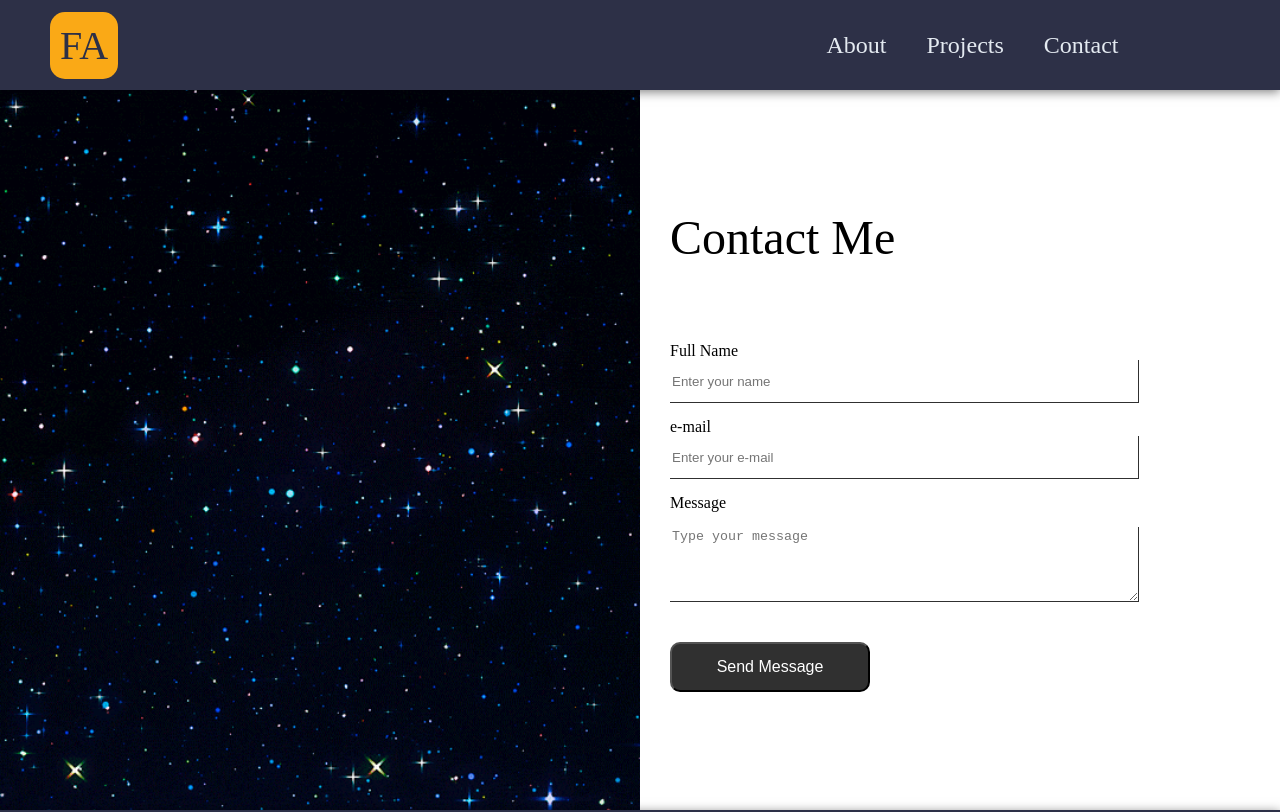
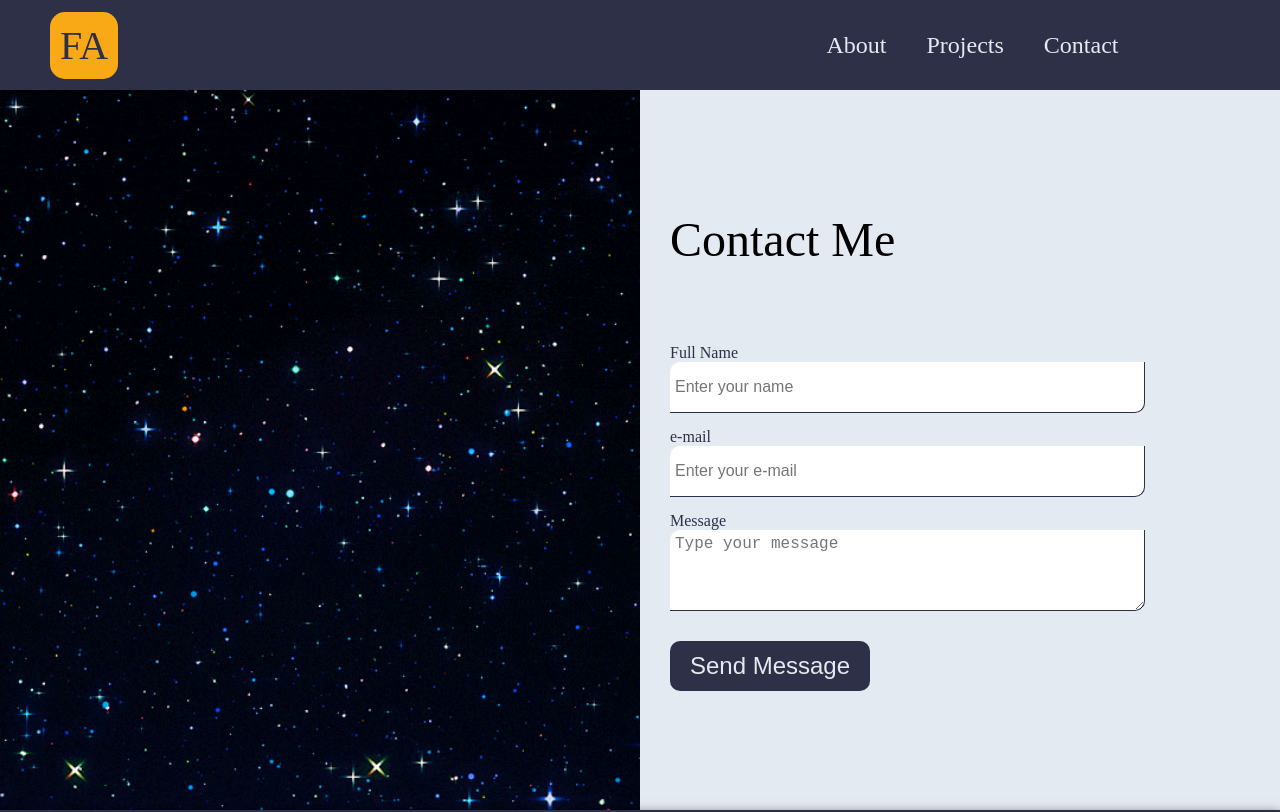
Before and after one commit to akramov-farhod/react-portfolio, a React (Create React App) app: page /contact in a window 1280 px wide. Shown: the top 812 px of the page. Built offline with nearby package versions, Linux system fonts and the light colour scheme; a web font is replaced by a local one.

Commit message:
color palette integration complete

```diff
--- a/src/App.css
+++ b/src/App.css
@@ -1,4 +1,13 @@
 @import url("https://fonts.googleapis.com/css2?family=Roboto:ital,wght@0,300;0,400;0,500;0,700;1,300;1,400;1,500;1,700&family=Tilt+Neon&display=swap");
+
+:root {
+  --darkBlue: #2d3047;
+  --lightBlue: #96adc8;
+  --myWhite: #e4eaf1;
+  --myWhite50: #e4eaf180; /* transparency 50% */
+  --myYellow: #faa916;
+  --darkYellow: #b47604;
+}
 
 .App {
   font-size: 62.5%;
--- a/src/pages/Contact.js
+++ b/src/pages/Contact.js
@@ -25,9 +25,9 @@ function Contact() {
             name="message"
             required
           ></textarea>
-          <button id="submitButton">
-            <Link to="/Page404">Send Message</Link>
-          </button>
+          <Link id="linkId" to="/Page404">
+            <button id="submitButton">Send Message</button>
+          </Link>
         </form>
       </div>
     </div>
--- a/src/styles/About.css
+++ b/src/styles/About.css
@@ -1,4 +1,5 @@
 .about {
+  background-color: var(--myWhite);
   width: 100%;
   display: flex;
   flex-direction: row;
@@ -18,10 +19,10 @@
 .about .leftSide #codeSection {
   display: flex;
   margin-left: 5px;
-  background-color: #303030;
+  background-color: var(--darkBlue);
   margin-top: 10px;
   margin-bottom: 10px;
-  border-top: 10px dashed white;
+  border-top: 10px dashed var(--myWhite);
   border-bottom-left-radius: 15px;
   border-bottom-right-radius: 15px;
   overflow-y: scroll;
@@ -36,6 +37,7 @@
 }
 
 .about .rightSide h1 {
+  color: var(--darkBlue);
   align-self: center;
   font-size: 3rem;
 }
@@ -49,6 +51,7 @@
   box-shadow: 0px 3px 15px rgba(0, 0, 0, 0.5);
 }
 .about .rightSide p {
+  color: var(--darkBlue);
   font-size: 1.7rem;
   margin-left: 15px;
   margin-right: 15px;
--- a/src/styles/Contact.css
+++ b/src/styles/Contact.css
@@ -1,4 +1,5 @@
 .contact {
+  background-color: var(--myWhite);
   width: 100%;
   height: 90vh;
   display: flex;
@@ -6,7 +7,7 @@
 
 .contact a {
   text-decoration: none;
-  color: white;
+  color: var(--myWhite);
 }
 
 .contact .leftSide {
@@ -40,22 +41,27 @@ form {
 }
 
 form input {
+  font-size: 1rem;
+  padding: 5px;
   height: 40px;
   width: 80%;
+  border-top-left-radius: 10px;
+  border-bottom-right-radius: 10px;
   border: none;
-  border-right: 1px solid #303030;
-  border-bottom: 1px solid #303030;
-  color: black;
+  border-right: 1px solid var(--darkBlue);
+  border-bottom: 1px solid var(--darkBlue);
 }
 
 form textarea {
-  margin-top: 15px;
+  font-size: 1rem;
+  padding: 5px;
   height: 70px;
   width: 80%;
+  border-top-left-radius: 10px;
+  border-bottom-right-radius: 10px;
   border: none;
-  border-right: 1px solid #303030;
-  border-bottom: 1px solid #303030;
-  color: black;
+  border-right: 1px solid var(--darkBlue);
+  border-bottom: 1px solid var(--darkBlue);
 }
 
 form input:focus,
@@ -66,21 +72,29 @@ textarea:focus {
 form label {
   font-size: 1rem;
   margin-top: 15px;
-  color: black;
+  color: var(--darkBlue);
+}
+
+form #linkId {
+  margin-top: 30px;
+  width: 200px;
+  height: 50px;
 }
 
 form #submitButton {
-  margin-top: 40px;
   width: 200px;
   height: 50px;
+  border: none;
   border-radius: 10px;
-  background-color: #303030;
-  color: whitesmoke;
-  font-size: 1rem;
+  background-color: var(--darkBlue);
+  color: var(--myWhite);
+  font-size: 1.5rem;
   cursor: pointer;
 }
 
 form #submitButton:hover {
-  background-color: #555555;
+  color: var(--darkBlue);
+  background-color: var(--lightBlue);
+  box-shadow: 0px 3px 15px rgba(0, 0, 0, 0.5);
   transition: 0.3s ease-in;
 }
--- a/src/styles/Footer.css
+++ b/src/styles/Footer.css
@@ -1,11 +1,3 @@
-:root {
-  --darkBlue: #2d3047;
-  --lightBlue: #96adc8;
-  --myWhite: #e4eaf1;
-  --myYellow: #faa916;
-  --darkYellow: #b47604;
-}
-
 .footer {
   width: 100%;
   height: 200px;
--- a/src/styles/Home.css
+++ b/src/styles/Home.css
@@ -1,12 +1,3 @@
-:root {
-  --darkBlue: #2d3047;
-  --lightBlue: #96adc8;
-  --myWhite: #e4eaf1;
-  --myWhite50: #e4eaf180; /* transparency 50% */
-  --myYellow: #faa916;
-  --darkYellow: #b47604;
-}
-
 .home {
   width: 100%;
   height: 90vh;
--- a/src/styles/Navbar.css
+++ b/src/styles/Navbar.css
@@ -1,11 +1,3 @@
-:root {
-  --darkBlue: #2d3047;
-  --lightBlue: #96adc8;
-  --myWhite: #e4eaf1;
-  --myYellow: #faa916;
-  --darkYellow: #b47604;
-}
-
 #logo {
   color: var(--darkBlue);
   background-color: var(--myYellow);
--- a/src/styles/Page404.css
+++ b/src/styles/Page404.css
@@ -1,4 +1,5 @@
 .Page404 {
+  background-color: var(--myWhite);
   width: 100%;
   height: 80vh;
   display: flex;
@@ -19,13 +20,9 @@
   display: flex;
   align-items: center;
   text-align: center;
+  border: 2px solid var(--darkBlue);
 }
 
-.Page404 #gifHolder,
-.Page404 #text,
-.Page404 #button {
-  box-shadow: 0px 3px 15px rgba(0, 0, 0, 0.2);
-}
 .Page404 #gifHolder {
   height: 280px;
   width: 375px;
@@ -37,7 +34,7 @@
   padding-top: 50px;
   width: 375px;
   height: 280px;
-  background-color: lightgray;
+  background-color: var(--myWhite);
 }
 .Page404 #button {
   margin: 10px;
@@ -47,14 +44,15 @@
   height: auto;
   width: 100px;
   border-radius: 10px;
-  background-color: darkgray;
-  color: #303030;
+  color: var(--myWhite);
+  background-color: var(--darkBlue);
 }
 .Page404 #button:hover {
-  background-color: #303030;
-  color: white;
+  color: var(--darkBlue);
+  background-color: var(--lightBlue);
+  box-shadow: 0px 3px 15px rgba(0, 0, 0, 0.5);
+  transition: 0.3s ease-in;
   cursor: pointer;
-  transition: 0.3s ease-in;
 }
 @media only screen and (max-width: 600px) {
   .Page404 #content {
--- a/src/styles/Project.css
+++ b/src/styles/Project.css
@@ -1,4 +1,5 @@
 .project {
+  background-color: var(--myWhite);
   width: 100%;
   height: auto;
   display: flex;
@@ -21,6 +22,7 @@
 /* project ITEM STYLING */
 
 .projectItem {
+  background-color: var(--lightBlue);
   justify-self: center;
   border-radius: 15px;
   padding-bottom: 10px;
@@ -32,7 +34,6 @@
 .projectItem:hover {
   box-shadow: 0px 3px 15px rgba(0, 0, 0, 0.5);
   transition: 0.3s ease-in;
-  cursor: pointer;
 }
 
 .projectItem div {
@@ -61,7 +62,7 @@
 }
 
 .projectItem #imgWrap {
-  border-bottom: 2px solid lightgray;
+  border-bottom: 2px solid var(--darkBlue);
 }
 
 .projectItem a#address,
@@ -74,14 +75,17 @@
   padding: 10px;
   border-radius: 10px;
   font-size: 1rem;
-  color: white;
-  background-color: #303030;
+  color: var(--myWhite);
+  background-color: var(--darkBlue);
 }
 
 .projectItem a#address:hover,
 .projectItem a#repository:hover {
-  transition: 0.2s ease-in;
-  background-color: #555555;
+  color: var(--darkBlue);
+  background-color: var(--myWhite);
+  box-shadow: 0px 3px 15px rgba(0, 0, 0, 0.5);
+
+  transition: 0.3s ease-in;
 }
 
 @media only screen and (max-width: 1300px) {
```
